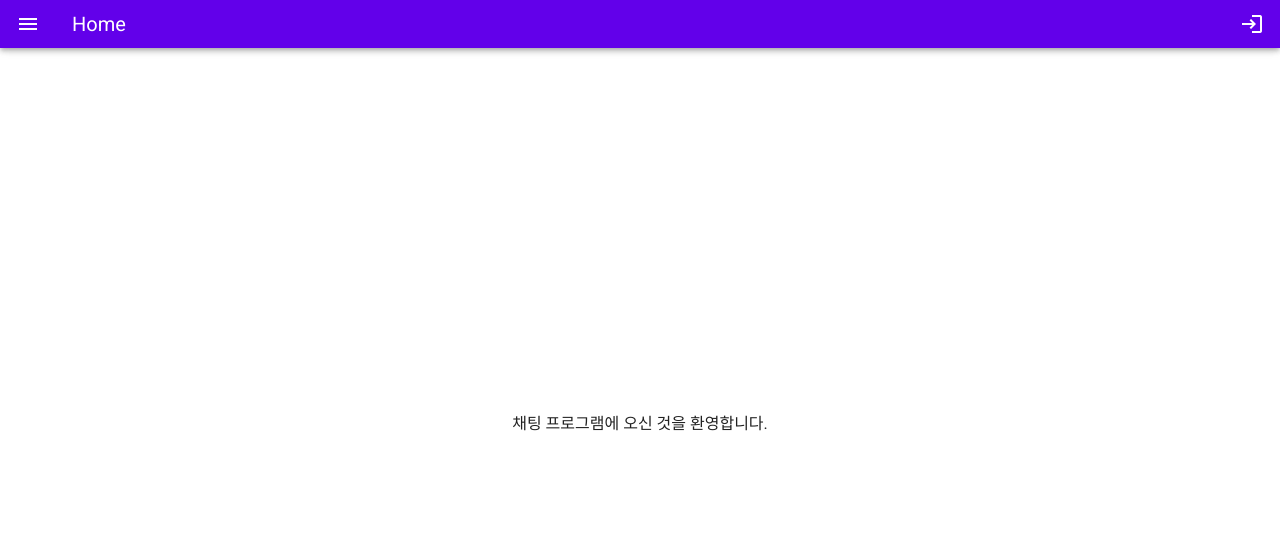
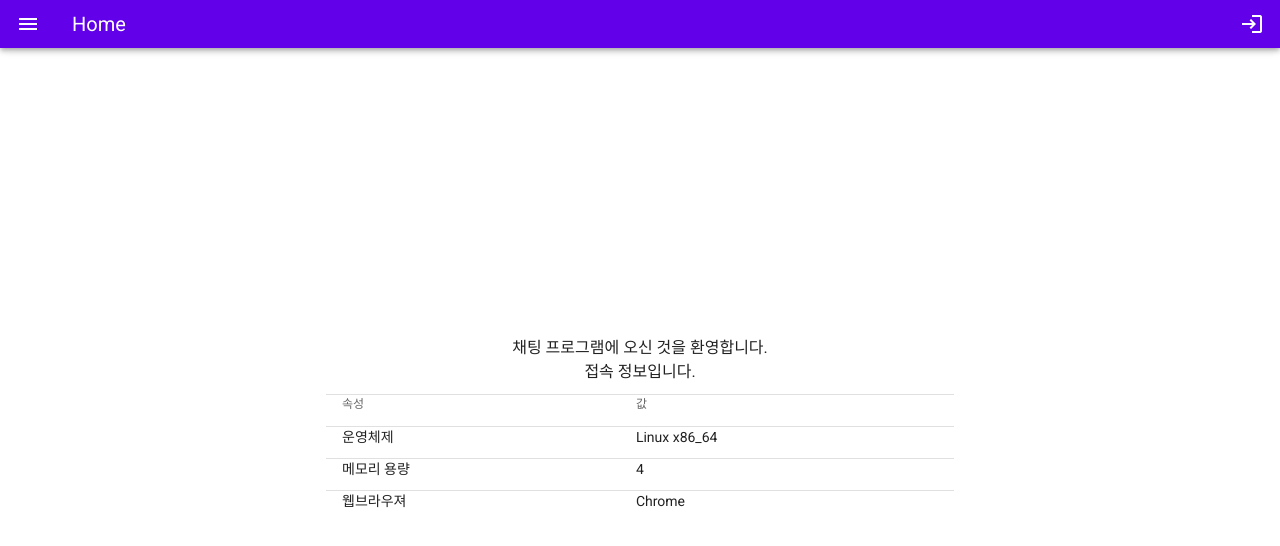
Before and after one commit to Zodist/chatWebFront, a Vue app: page / in a window 1280 px wide. Shown: the top 546 px of the page. Built offline with nearby package versions, Linux system fonts and the light colour scheme.

Commit message:
home 내용 변경

```diff
--- a/src/views/Home.vue
+++ b/src/views/Home.vue
@@ -1,17 +1,79 @@
 <template>
   <v-layout align-center justify-center>
     <!-- <div><canvas></canvas></div> -->
-    <div>채팅 프로그램에 오신 것을 환영합니다.</div>
+    <v-flex xs12 sm6>
+      <div style="text-align: center; margin: 10px">
+        채팅 프로그램에 오신 것을 환영합니다.
+        <br />
+        접속 정보입니다.
+      </div>
+      <v-divider></v-divider>
+      <v-simple-table dense>
+        <template v-slot:default>
+          <thead>
+            <tr>
+              <th class="text-left">속성</th>
+              <th class="text-left">값</th>
+            </tr>
+          </thead>
+          <tbody>
+            <tr v-for="item in items" :key="item.name">
+              <td>{{ item.property }}</td>
+              <td>{{ item.value }}</td>
+            </tr>
+          </tbody>
+        </template>
+      </v-simple-table>
+    </v-flex>
   </v-layout>
 </template>
 
 <script>
 export default {
   data() {
-    return {};
+    return {
+      items: [],
+    };
   },
   computed: {},
-  created() {},
+  created() {
+    console.log(navigator);
+    this.items.push({
+      property: "운영체제",
+      value: navigator.platform,
+    });
+    this.items.push({
+      property: "메모리 용량",
+      value: navigator.deviceMemory,
+    });
+
+    var browser = "";
+    if (
+      (navigator.userAgent.indexOf("Opera") ||
+        navigator.userAgent.indexOf("OPR")) != -1
+    ) {
+      browser = "Opera";
+    } else if (navigator.userAgent.indexOf("Chrome") != -1) {
+      browser = "Chrome";
+    } else if (navigator.userAgent.indexOf("Safari") != -1) {
+      browser = "Safari";
+    } else if (navigator.userAgent.indexOf("Firefox") != -1) {
+      browser = "Firefox";
+    } else if (
+      navigator.userAgent.indexOf("MSIE") != -1 ||
+      !!document.documentMode == true
+    ) {
+      //IF IE > 10
+      browser = "IE";
+    } else {
+      browser = "unknown";
+    }
+
+    this.items.push({
+      property: "웹브라우져",
+      value: browser,
+    });
+  },
   methods: {},
 };
 </script>
--- a/src/views/SignUpPage.vue
+++ b/src/views/SignUpPage.vue
@@ -49,6 +49,7 @@ export default {
             this.$http.post("api/signup", { id, password, name }, { "Content-Type": "application-json" })
                 .then((res) => {
                     console.log(res);
+                    this.$router.push({ name: "Login" });
                 })
                 .catch((err) => {
                     console.error(err);
```
